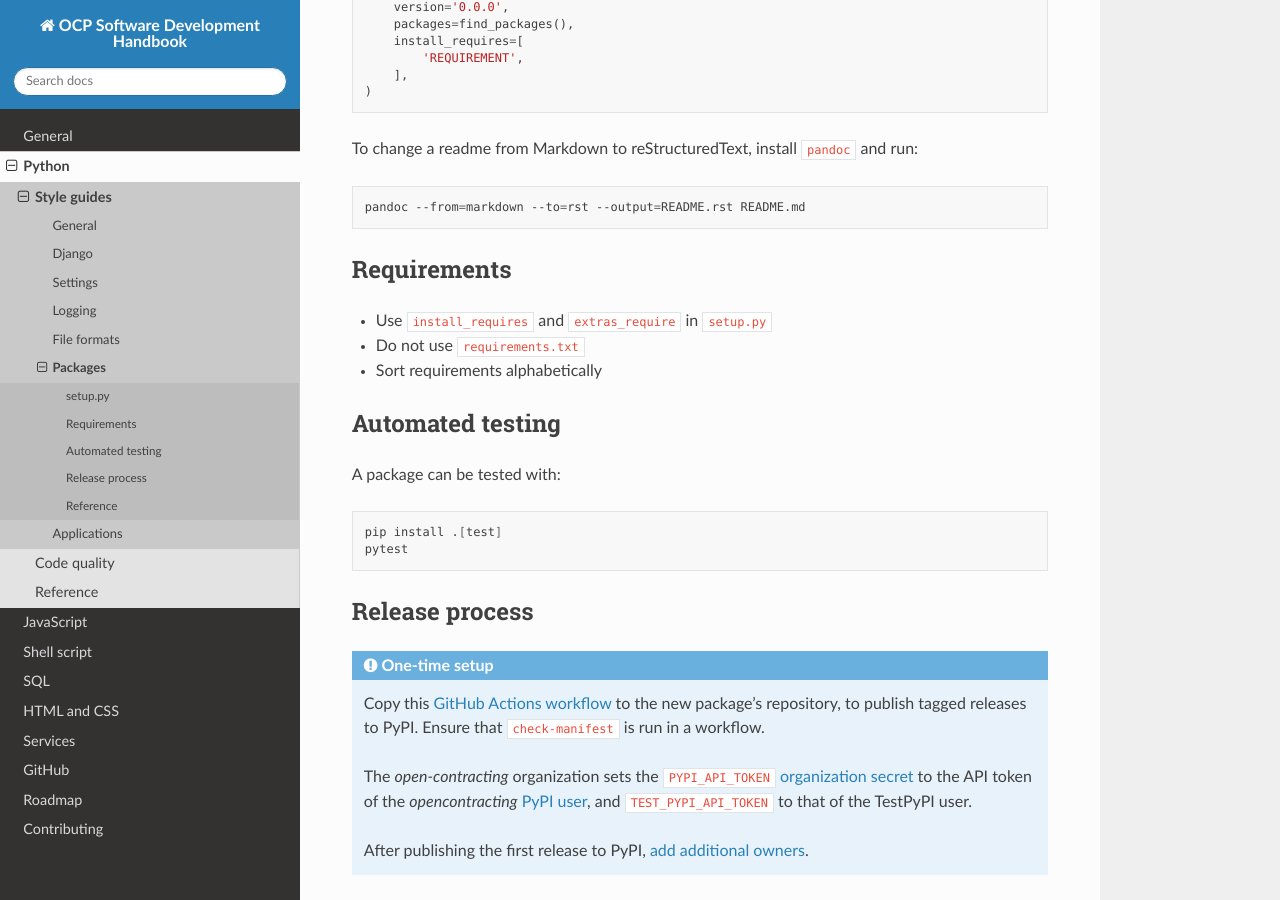
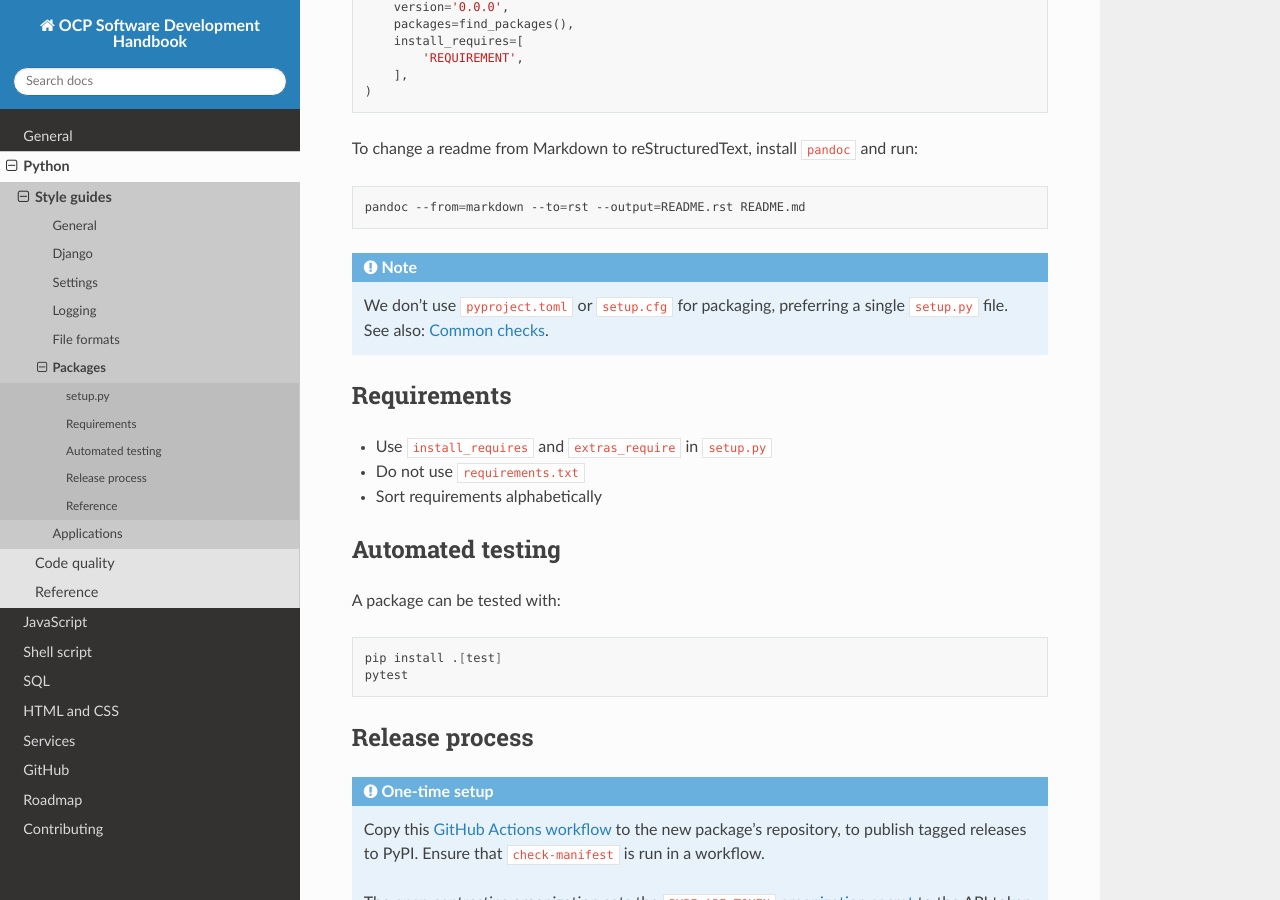
Before and after one commit to open-contracting/software-development-handbook, a Sphinx documentation site: the page built from docs/python/packages.rst, in a window 1280 px wide and 900 px high, scrolled down 1136 px. Built offline with Sphinx 7.4.7 and the Read the Docs theme 2.0.0, drawn with Linux system fonts in a browser that asks for light colours; pages that are not in the unit, such as notebooks, are missing from menus.

Commit message:
python: Add preference for setup.py. Update script to find unusual config files.

```diff
--- a/docs/python/packages.rst
+++ b/docs/python/packages.rst
@@ -32,9 +32,13 @@ If the package isn’t distributed on PyPI, use this template ``setup.py``:
 
 To change a readme from Markdown to reStructuredText, install ``pandoc`` and run:
 
-.. code-block:: bash
+.. code-block:: shell
 
    pandoc --from=markdown --to=rst --output=README.rst README.md
+
+.. note::
+
+   We don't use ``pyproject.toml`` or ``setup.cfg`` for packaging, preferring a single ``setup.py`` file. See also: :ref:`common-checks`.
 
 Requirements
 ------------
```
Also changed, not shown: docs/python/style_guide.rst (+10 -2 lines).
